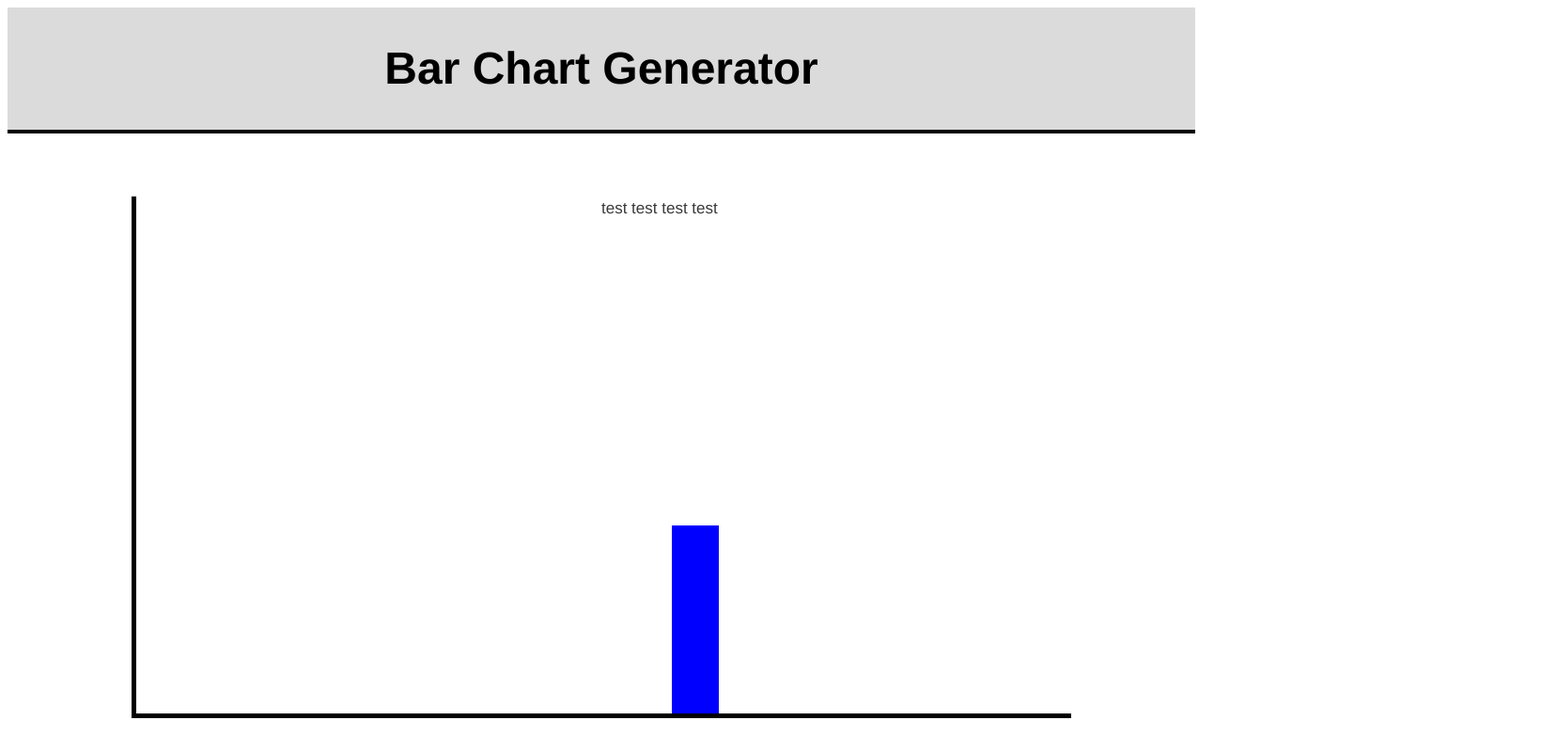
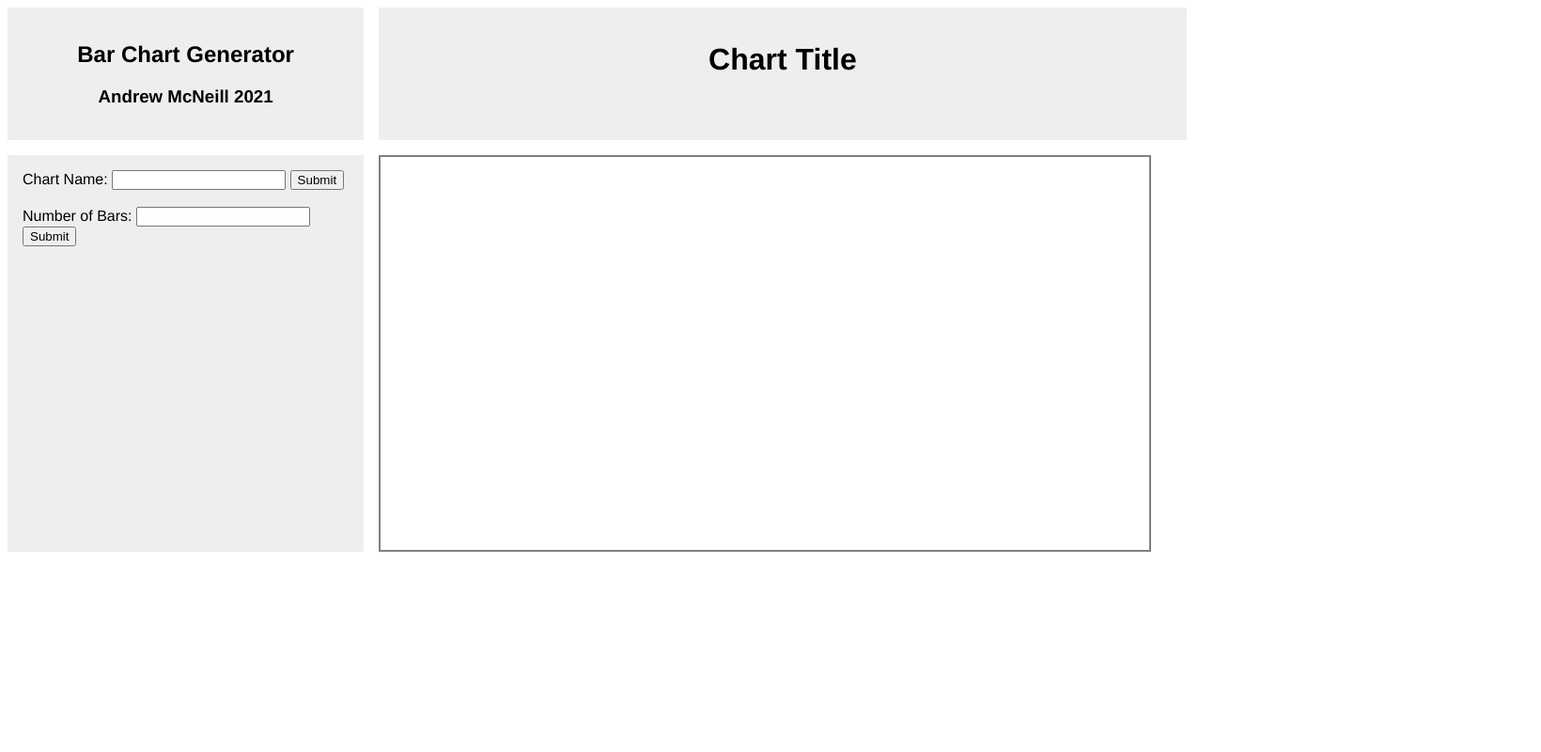
Before and after one commit to andrewlpmcneill/stretch-project-1, a website: page index.html in a window 1280 px wide. Shown: the whole page at 94% size, 1640 px wide, since content can reach past the window. Drawn offline with Linux system fonts and the light colour scheme.

Commit message:
working on chart generation

```diff
--- a/index.html
+++ b/index.html
@@ -1,87 +1,54 @@
-<!doctype html>
-<html>
+<!DOCTYPE html>
+<html lang="en">
 <head>
-    <meta charset="utf-8">
-    <title>Bar Chart Generator</title>
-    <script src="jquery-3.6.0.js"></script>
-    <style>
-
-
-      header{
-        font-size: 24px;
-        background: #dbdbdb;
-        color: rgb(0, 0, 0);
-        padding: 20px;
-        text-align: center;
-        border-bottom: 4px #000 solid;
-        margin-bottom: 10px;
-      }
-
-      body{
-        font-size: 17px;
-        font-family: Helvetica;
-        background: #ffffff;
-        color: rgb(58, 58, 58);
-        line-height: 1.5em;
-      }
-
-      #container{
-        position: relative;
-        top: 50px;
-        left: 50%;
-        max-height: 1000px;
-        max-width: 1000px;
-        /* margin: auto; */
-      }
-
-      #yaxis {
-        position: absolute;
-        left: -50%;
-        width: 5px;
-        height: 550px;
-        background: black;
-      }
-
-      #xaxis {
-        position: absolute;
-        top: 550px;
-        left: -50%;
-        width: 100%;
-        height: 5px;
-        background: black;
-      }
-
-      #bar1 {
-        position: absolute;
-        top: 300px;
-        left: 75px;
-        width: 50px;
-        height: 200px;
-        background: blue;
-        margin-top: 50px;
-      }
-
-    </style>
+  <meta charset="UTF-8">
+  <title>Bar Chart Generator</title>
+  <link rel="stylesheet" href="style.css">
+  <script src="jquery-3.6.0.js"></script>
 </head>
 
 <body>
-  <header>
-    <h1>Bar Chart Generator</h1>
-  </header>
+  <div class="grid">
 
-  <div id="container">
-    <div id="yaxis"></div>
-    <div id="xaxis"></div>
-    <div id="bar1"></div>
-    <div>
-      <p>test test test test</p>
+    <div id="pageTitle">
+
+      <h2>Bar Chart Generator</h1>
+      <h3 id='pageAuthor'>Andrew McNeill 2021</h2>
+
     </div>
+
+    <div id="chartTitle">
+
+      <h1 id="chartName">Chart Title</h1>
+
+    </div>
+
+    <div id="options">
+
+      <!-- insert buttons and text enter-ers here -->
+      <label>Chart Name:</label>
+      <input type="text" id="inputChartNameText">
+      <button id="inputChartNameButton">Submit</button>
+
+      <br><br>
+
+      <label>Number of Bars:</label>
+      <input type="text" id="numberOfBarsText">
+      <button id="numberOfBarsButton">Submit</button>
+
+    </div>
+
+
+    <div id="chart">
+
+      <!-- insert chart here -->
+
+    </div>
+
   </div>
 
+  <script src="index.js"></script>
 
+</body>
 
-  <script>
-
-  </script>
-</body>
 </html>
--- a/style.css
+++ b/style.css
@@ -30,6 +30,8 @@
 
 }
 
+
+
 .grid{
   display:grid;
   grid-template-columns: 30% 68%;
@@ -42,77 +44,60 @@
   padding:1em;
 }
 
-#q-graph
-    {
-      display: block; position: relative; width: 600px;
-      height: 300px; background: rgb(255, 255, 255); border: 2px solid gray;
-      font: 9px Helvetica, Geneva, sans-serif;
-    }
+/* ------- */
+/* CHART STYLING */
+/* ------- */
 
-  /* SEEMS TO BE CONTAINERS FOR EACH SECTION, INCLUDING BARS? */
-    #q-graph tr, #q-graph th, #q-graph td {
-    position: absolute;
-    bottom: 0; width: 150px; z-index: 2; padding: 0;
-    text-align: center;}
+  /* CHART BACKGROUND */
+  #chart
+  {
+    display: block; position: relative; width: 800px; height: 400px;
+    background: rgb(255, 255, 255); border: 2px solid gray;
+    font: 9px Helvetica;
+  }
 
-
-  /* LEGEND */
-    /* #q-graph thead tr {left: 100%; top: 50%; bottom: auto; */
-    /* margin: -2.5em 0 0 5em;} */
-
-      /* BEIGE DATA */
-      /* #q-graph thead th.sent */
-      {
-        /* width: 7.5em; height: auto; padding: 0.5em 1em; */
-        /* top: 0; left: 0; border: 1px solid; */
-      }
-      /* GREEN DATA */
-      /* #q-graph thead th.paid */
-      {
-        /* width: 7.5em; height: auto; padding: 0.5em 1em; */
-        /* top: 2.75em; left: 0; border: 1px solid; */
-      }
-
-
-  /* VERTICAL GRID */
-    /* #q-graph tbody tr {height: 296px; padding-top: 2px;
-    border-right: 1px dotted #C4C4C4; color: #AAA;} */
-
+/* SEEMS TO BE CONTAINERS FOR EACH SECTION, INCLUDING BARS? */
+  #chart tr, #chart th, #chart td
+  {
+    position: absolute; bottom: 0; width: 200px;
+    z-index: 2; padding: 0; text-align: center;
+  }
 
   /* BACKGROUND SECTIONS */
   /* THESE SET THE BEGINNING ZONES FOR EACH BAR */
 
     /* BACKGROUND SECTION 1 */
-    #q-graph #q1 {left: 0;}
+    #chart #q1 {left: 0;}
 
     /* BACKGROUND SECTION 2 */
-    #q-graph #q2 {left: 150px;}
+    #chart #q2 {left: 200px;}
 
     /* BACKGROUND SECTION 3 */
-    #q-graph #q3 {left: 300px;}
+    #chart #q3 {left: 400px;}
 
     /* BACKGROUND SECTION 4 */
-    #q-graph #q4 {left: 450px; border-right: none;}
+    #chart #q4 {left: 600px; border-right: none;}
 
 
   /* BAR STYLING */
 
     /* ALL BARS */
-    #q-graph .bar {width: 80px; border-bottom: none; color: #000;}
+    #chart .bar {width: 100px; border-bottom: none; color: #000;}
 
     /* LABELS ON ALL BARS */
-    #q-graph .bar p {margin: 5px 0 0; padding: 0;}
-    #q-graph .bar span {margin: 5px 0 0; padding: 0;}
+    #chart .bar p {margin: 5px 0 0; padding: 0;}
+    #chart .bar span {margin: 5px 0 0; padding: 0;}
 
     /* BROWN BARS ONLY */
-    #q-graph .sent
+    #chart .sent
     {
-      left: 35px; background: #DCA;
+      left: 50px; background: #DCA;
     }
 
 
   /* TICKS */
-    #ticks {position: relative; top: -300px; left: 2px; z-index: 1; font: 9px Helvetica}
+    #ticks {position: relative; top: -405px; left: 2px; z-index: 1; font: 9px Helvetica}
     /* HORIZONTAL GRID */
-    #ticks .tick {position: relative; border-bottom: 1px solid #BBB; width: 600px;}
+    #ticks .tick {position: relative; border-bottom: 1px solid #BBB; width: 800px;}
     #ticks .tick p {position: absolute; left: 100%; top: -0.67em; margin: 0 0 0 0.5em;}
+    #ticks .final p {position: absolute; left: 100%; top: 0em; margin: 0 0 0 0.5em;}
```
